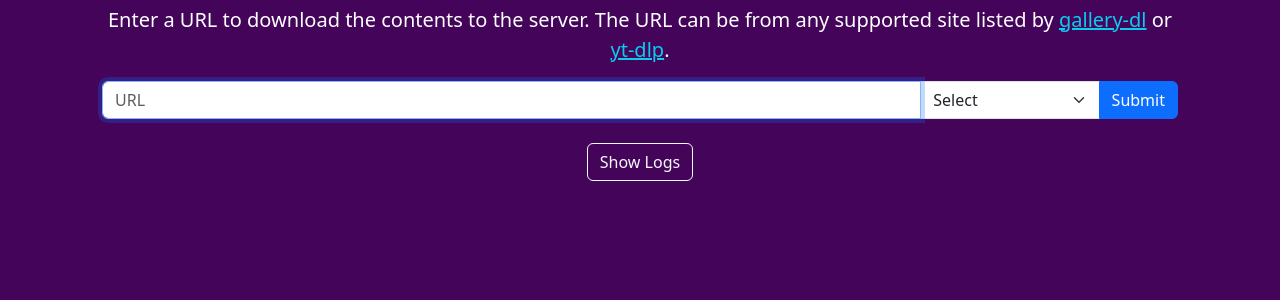
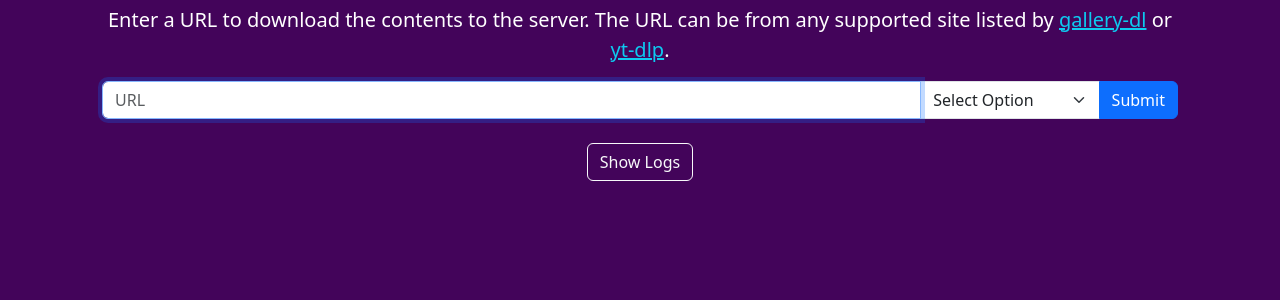
Before and after one commit to qx6ghqkz/gallery-dl-server, a Python web app: template templates/index.html in a window 1280 px wide. Shown: the part 311-611 px from the top of the page. Run offline with Jinja, Linux system fonts and the light colour scheme; the template is opened without the code that fills it, so the values that code supplies are empty; some libraries are stand-ins or nearby versions.

Commit message:
feat: minor optimisations
Changes:
- Use a random available port by default when running as a package
- Reformat web UI options dropdown menu

```diff
--- a/gallery_dl_server/__main__.py
+++ b/gallery_dl_server/__main__.py
@@ -9,7 +9,7 @@ if __name__ == "__main__":
     uvicorn.run(
         app,
         host=os.environ.get("HOST", "0.0.0.0"),
-        port=int(os.environ.get("PORT", 9080)),
+        port=int(os.environ.get("PORT", 0)),
         log_level=os.environ.get("LOG_LEVEL", "info"),
         access_log=os.environ.get("ACCESS_LOG", "False") == "True",
     )
--- a/gallery_dl_server/config.py
+++ b/gallery_dl_server/config.py
@@ -122,9 +122,9 @@ def remove(path, item=None, key=None, value=None):
                                 entries.append(entry)
                         else:
                             if "any" == value:
-                                entries.extend((entry, entry_next))
+                                entries.extend([entry, entry_next])
                             elif entry_next == value:
-                                entries.extend((entry, entry_next))
+                                entries.extend([entry, entry_next])
                     else:
                         entries.append(entry)
             elif key:
--- a/templates/index.html
+++ b/templates/index.html
@@ -151,11 +151,11 @@
               autofocus
             />
 
-            <select class="form-select" name="video-opts" title="Select Options">
-              <optgroup label="Video Options (overrides loaded configuration)">
-                <option value="none-selected" selected>Select</option>
-                <option value="download-video">Download Videos</option>
-                <option value="extract-audio">Extract Audio Only</option>
+            <select class="form-select" name="video-opts" title="Select Option">
+              <option value="none-selected" selected>Select Option</option>
+              <optgroup label="Video Options">
+                <option value="download-video">Download Video</option>
+                <option value="extract-audio">Extract Audio</option>
               </optgroup>
             </select>
 
```
